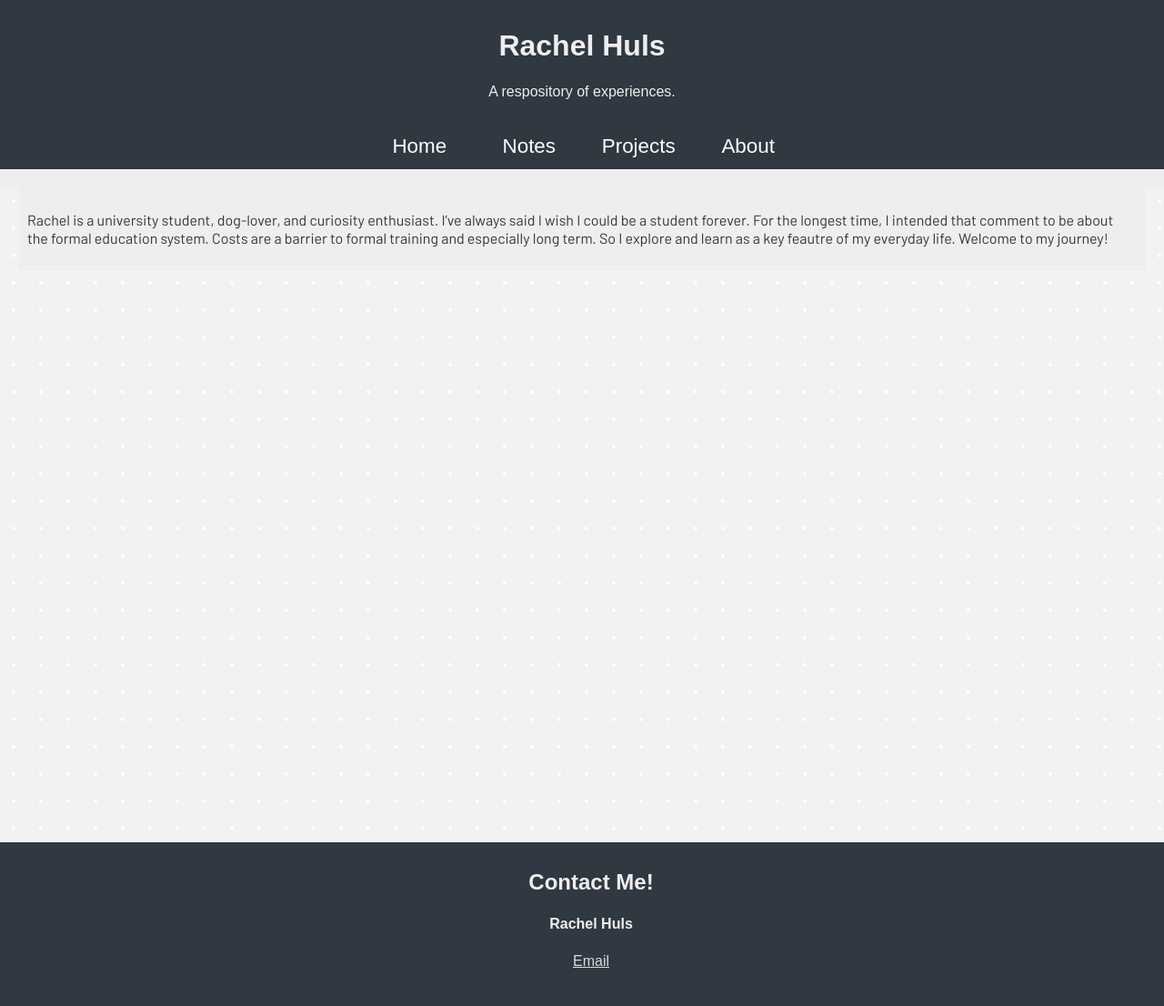
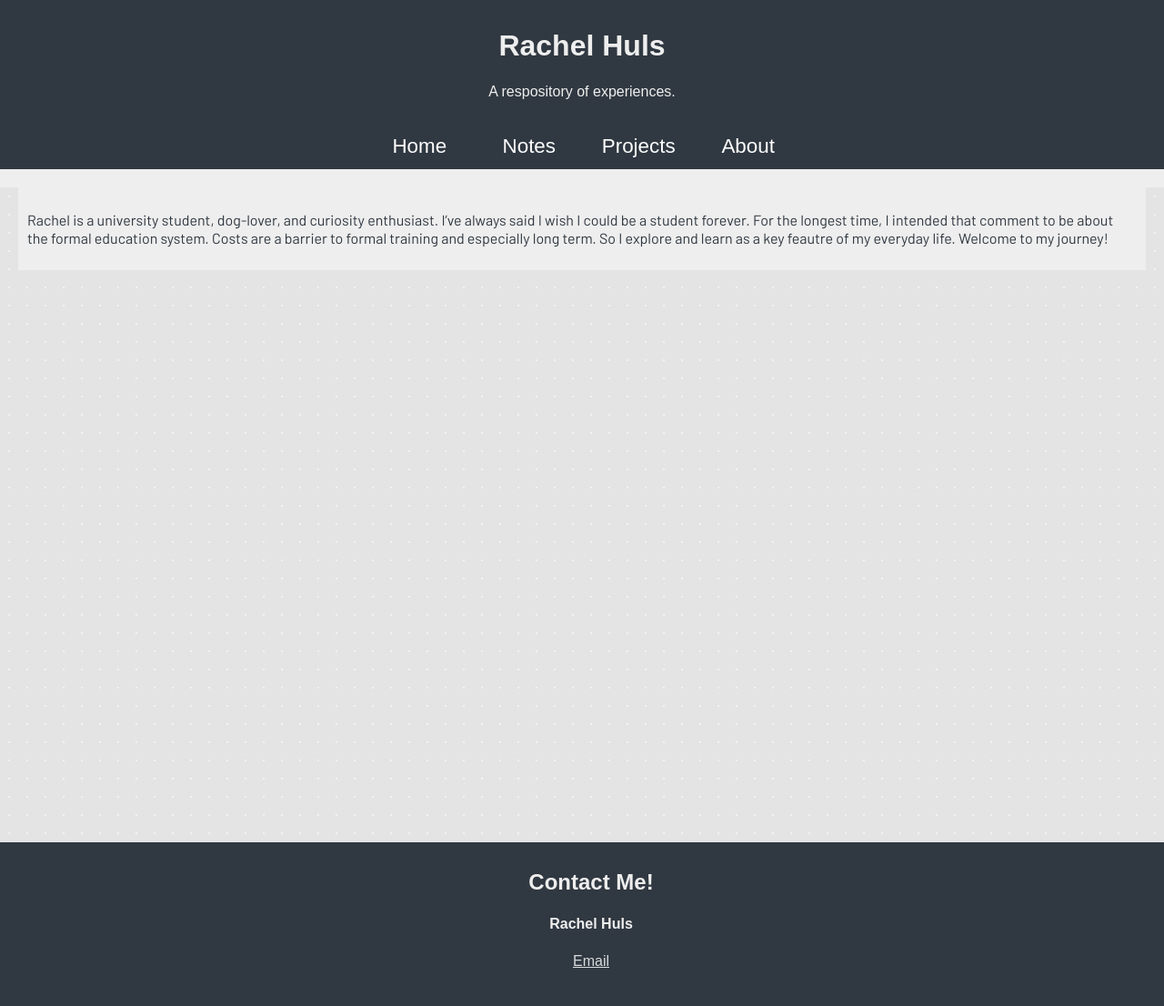
Before and after one commit to rachelhuls/rachelhuls.github.io, a Jekyll site: the page built from index.html, in a window 1280 px wide. Shown: the whole page at 91% size. Built offline with Jekyll 4.4.1, drawn with Linux system fonts in a browser that asks for light colours; some web fonts are replaced.

Commit message:
Update main.scss

```diff
--- a/_sass/main.scss
+++ b/_sass/main.scss
@@ -67,10 +67,10 @@ body {
 .page-container {
   position: relative;
   min-height: 100vh;
-  background-color: #FFF4E3;
-  background: radial-gradient(circle, white 10%, transparent 10%),
-  radial-gradient(circle, white 1%, #F2F2F2 1%) 80px 80px;
-  background-size:30px 30px;
+  background-color: #F2F2F2;
+  background: radial-gradient(circle, #F2F2F2 10%, transparent 10%),
+  radial-gradient(circle, #F2F2F2 1%, #E4E4E4 1%) 80px 80px;
+  background-size:20px 20px;
 }
 
 .content-wrap {
```
